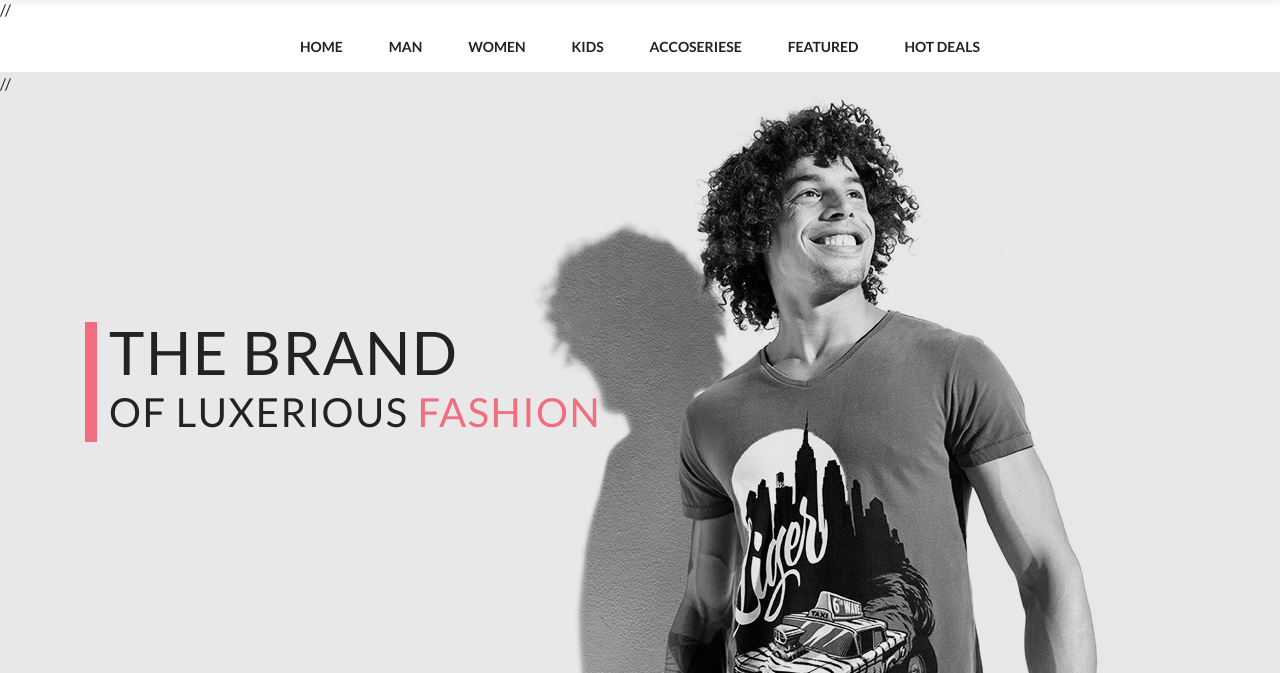
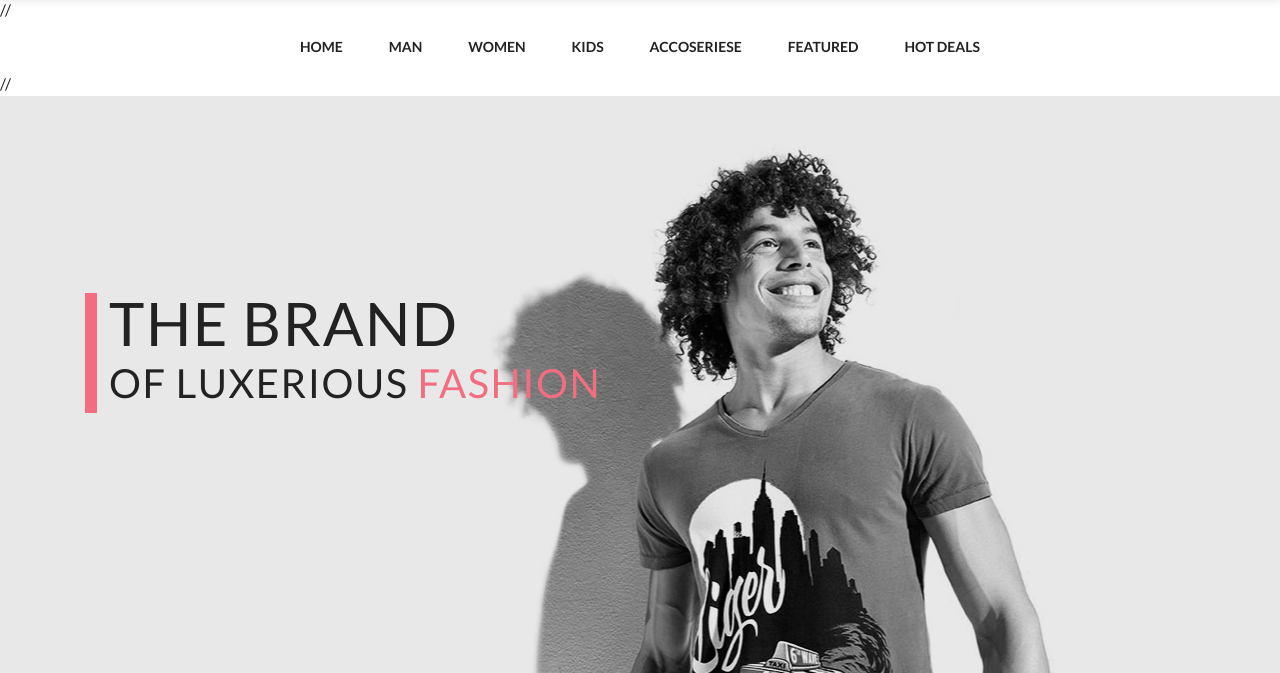
Before and after one commit to braviaazat13/First-progect, a website: page src/templates/index.html in a window 1280 px wide. Shown: the part 127-800 px from the top of the page. Drawn offline with nearby package versions, Linux system fonts and the light colour scheme; files that its build step writes are made by us from their sources; files whose address does not match are found by name.

Commit message:
fix main bg

```diff
--- a/src/assets/css/components/_c-elements.scss
+++ b/src/assets/css/components/_c-elements.scss
@@ -175,20 +175,17 @@
 	height: 613px;
 
 	&__item {
-		position: relative;
-		top: -50px;
 		z-index: -1;
-
-		img {
-			//background-size: cover;
-			//background-position: center;
-			//background-repeat: no-repeat;
-		}
+		background-image: url("../img/bg/promo_1.png");
+		background-size: cover;
+		background-position: center;
+		background-repeat: no-repeat;
+		height: 665px;
 	}
 
 	&__text {
 		position: absolute;
-		top: 276px;
+		top: 420px;
 	}
 }
 
--- a/src/assets/css/helpers/_helpers.scss
+++ b/src/assets/css/helpers/_helpers.scss
@@ -125,6 +125,10 @@
 	transform: scale(1);
 }
 
+.h-flex {
+	display: flex;
+}
+
 .h-flex-d-column {
 	flex-direction: column;
 }
--- a/src/templates/sections/slider.html
+++ b/src/templates/sections/slider.html
@@ -1,7 +1,7 @@
 <section class="c-section c-section--slider">
 	<div class="c-slider">
 		<div class="c-slider__item">
-			<img src="assets/img/bg/promo_1.png" alt="Promo">
+			<img style="width: 0; height: 0" src="assets/img/bg/promo_1.png" alt="Promo">
 			<div class="container">
 				<div class="c-slider__text h-border-l-primary">
 					<h1 class="c-text c-text--title c-text--h1">THE BRAND</h1>
```
